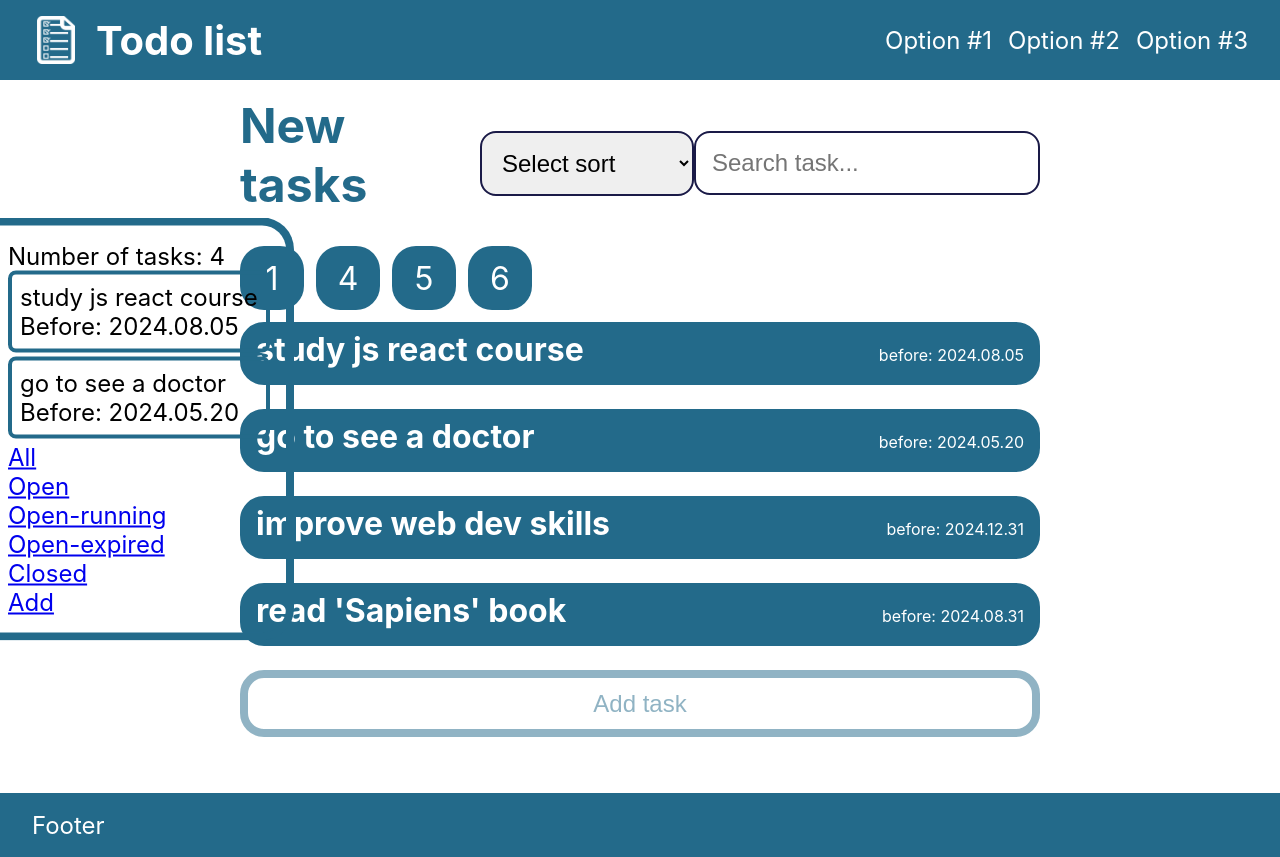
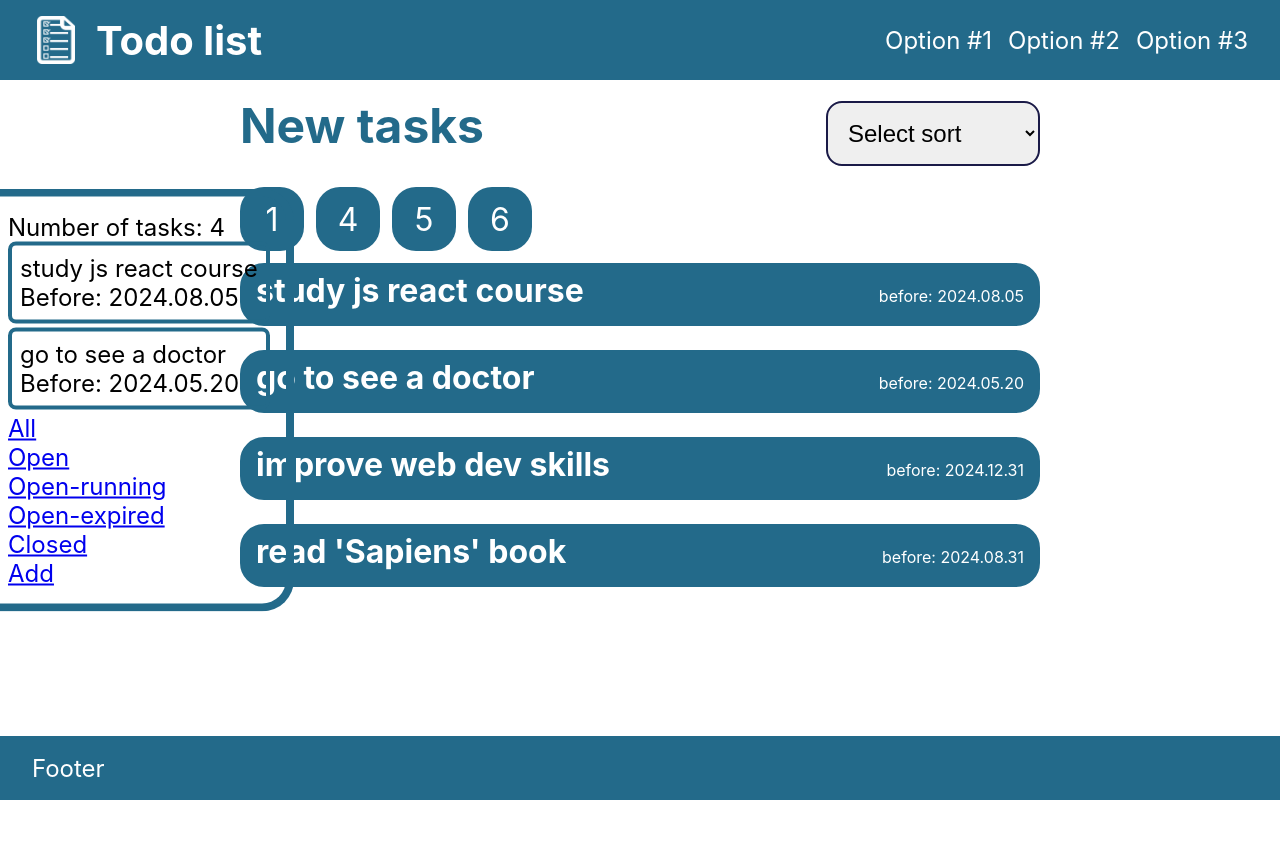
Before and after one commit to amakor97/todo-list, a React (Create React App) app: page /opened in a window 1280 px wide. After the commit the page ends 800 px from the top, so only its background shows below. Built offline with nearby package versions, Linux system fonts and the light colour scheme.

Commit message:
add search with router functions

```diff
--- a/src/components/search/Search.js
+++ b/src/components/search/Search.js
@@ -1,12 +1,18 @@
 import search from "./search.module.css";
 
+import { Form, useSubmit } from "react-router-dom";
 
 export default function Search({onInputSearch}) {
+  const submit = useSubmit();
+
   return (
-    <input
-      className={search.search}
-      onChange={(e) => onInputSearch(e)}
-      placeholder="Search task..."
-    />
+    <Form>
+      <input
+        type="search" name="task_filter"
+        className={search.search}
+        onChange={(event) => {submit(event.currentTarget.form)}}
+        placeholder="Search task..."
+      />
+    </Form>
   );
 }
--- a/src/components/tasksList/TasksList.js
+++ b/src/components/tasksList/TasksList.js
@@ -6,11 +6,11 @@ import SortSelect from "../sortSelect/SortSelect.js";
 import Search from "../search/Search.js";
 import AddTaskForm from "../addTaskForm/AddTaskForm.js";
 
-import { getTasks, getTasksByTimeStatus } from "../../requests/tasksRequests.js";
+import { getTasks, getTasksByCategory, getTasksByTimeStatus, getTasksByTitle } from "../../requests/tasksRequests.js";
 
 import { useState, useContext, useRef } from "react";
 import { PageSettings } from "../../pageSettings.js";
-import { useLoaderData } from "react-router-dom";
+import { useLoaderData, Form, useSubmit, useLocation } from "react-router-dom";
 
 const sortOptions = [
   {id: 1, name: "Select sort", value: "none"},
@@ -28,22 +28,7 @@ export async function tasksLoader() {
 
 export async function tasksByCategoryLoader({request}) {
   const url = new URL(request.url);
-  console.log(url.pathname);
-  let tasks = await getTasks();
-
-
-  switch(url.pathname) {
-    case "/opened": {
-      console.log("o1");
-      tasks = await tasks.filter(task => task.status === "not finished");
-      break;
-    }
-    case "/closed": {
-      console.log("f1");
-      tasks = await tasks.filter(task => task.status === "finished");
-      break;
-    }
-  }
+  let tasks = await getTasksByCategory(url.pathname);
 
   return {tasks};
 }
@@ -56,11 +41,21 @@ export async function tasksByStatusLoader({params}) {
 }
 
 
+export async function tasksByTitleLoader({request}) {
+  const url = new URL(request.url);
+  const taskFilter = url.searchParams.get("task_filter");
+  const tasks = await getTasksByTitle(taskFilter);
+  return {tasks};
+}
+
 
 export default function TasksList() {
   const [searchText, setSearchText] = useState("");
   const [isAddTaskFormShowed, setAddTaskFormShowed] = useState(false);
   const contextData = useContext(PageSettings);
+
+  const location = useLocation();
+  console.log({location});
 
   const error = contextData.error;
   const dispatch = contextData.dispatch;
@@ -87,9 +82,6 @@ export default function TasksList() {
     return maxId;
   }
 
-  function handleInputSearch(e) {
-    setSearchText(e.target.value);
-  }
 
 
   function handleAddParticipant(newParticipant, taskId) {
@@ -149,7 +141,6 @@ export default function TasksList() {
   }
 
 
-  //let tasksArr = tasks.filter(task => task.status !== "finished");
   let tasksArr = tasks;
   tasksArr = tasksArr.filter(task =>
     task.description.toLowerCase().includes(searchText.toLowerCase()));
@@ -161,7 +152,7 @@ export default function TasksList() {
       <div className={tasksList.header}>
         <h2 className={tasksList.title}>{filterText}</h2>
         <SortSelect options={sortOptions} onOptionChange={handleSortSelect}/>
-        <Search onInputSearch={handleInputSearch}/>
+        {(location.pathname === "/") && <Search/>}
       </div>
       {
         (tasksArr.length !== 0) ?
@@ -189,17 +180,6 @@ export default function TasksList() {
           There are no tasks or all tasks are filtered
         </h3>
       }
-      {
-        isAddTaskFormShowed ?
-        <AddTaskForm
-          onAddTask={handleAddTask}
-          onCancelAddingTask={handleCancelAddingTask}/> :
-        <button
-          className={tasksList.addTaskFormBtn}
-          onClick={handleClickAddFormBtn}>
-            Add task
-        </button>
-      }
     </div>
   );
 }
--- a/src/components/tasksList/tasksList.module.css
+++ b/src/components/tasksList/tasksList.module.css
@@ -51,3 +51,13 @@
   font-size: 2em;
   color: rgb(35, 106, 138);
 }
+
+.searchField {
+  height: min-content;
+  padding: 16px;
+
+  font-size: 24px;
+
+  border: 2px solid #1a1a47;;
+  border-radius: 16px;
+}
--- a/src/plugins/router.js
+++ b/src/plugins/router.js
@@ -4,7 +4,7 @@ import AddTaskForm from "../components/addTaskForm/AddTaskForm.js";
 import TasksList from "../components/tasksList/TasksList.js";
 import TasksPage from "../components/tasksPage/TasksPage.js";
 import categoryLoader from "../components/tasksPage/TasksPage.js";
-import { tasksLoader, tasksByCategoryLoader, tasksByStatusLoader } from "../components/tasksList/TasksList.js";
+import { tasksLoader, tasksByCategoryLoader, tasksByStatusLoader, tasksByTitleLoader } from "../components/tasksList/TasksList.js";
 import { render } from "react-dom";
 import { tasksLoaderImp } from "../App.js";
 
@@ -17,7 +17,7 @@ const routes = [
       {
         index: true,
         element: <TasksList/>,
-        loader: tasksLoader
+        loader: tasksByTitleLoader
       },
       {
         path: "/opened",
--- a/src/requests/tasksRequests.js
+++ b/src/requests/tasksRequests.js
@@ -61,6 +61,25 @@ export function getTasks() {
   });
 }
 
+export function getTasksByCategory(category) {
+  let tasksByCategory = [];
+
+  switch(category) {
+    case "/opened": {
+      tasksByCategory = tasks.filter(task => task.status === "not finished");
+      break;
+    }
+    case "/closed": {
+      tasksByCategory = tasks.filter(task => task.status === "finished");
+      break;
+    }
+  }
+
+  return new Promise(function(resolve, reject) {
+    setTimeout(() => resolve(tasksByCategory), 1000);
+  })
+}
+
 export function getTasksByTimeStatus(timeStatus) {
 
   let tasksByTimeStatus = [];
```
